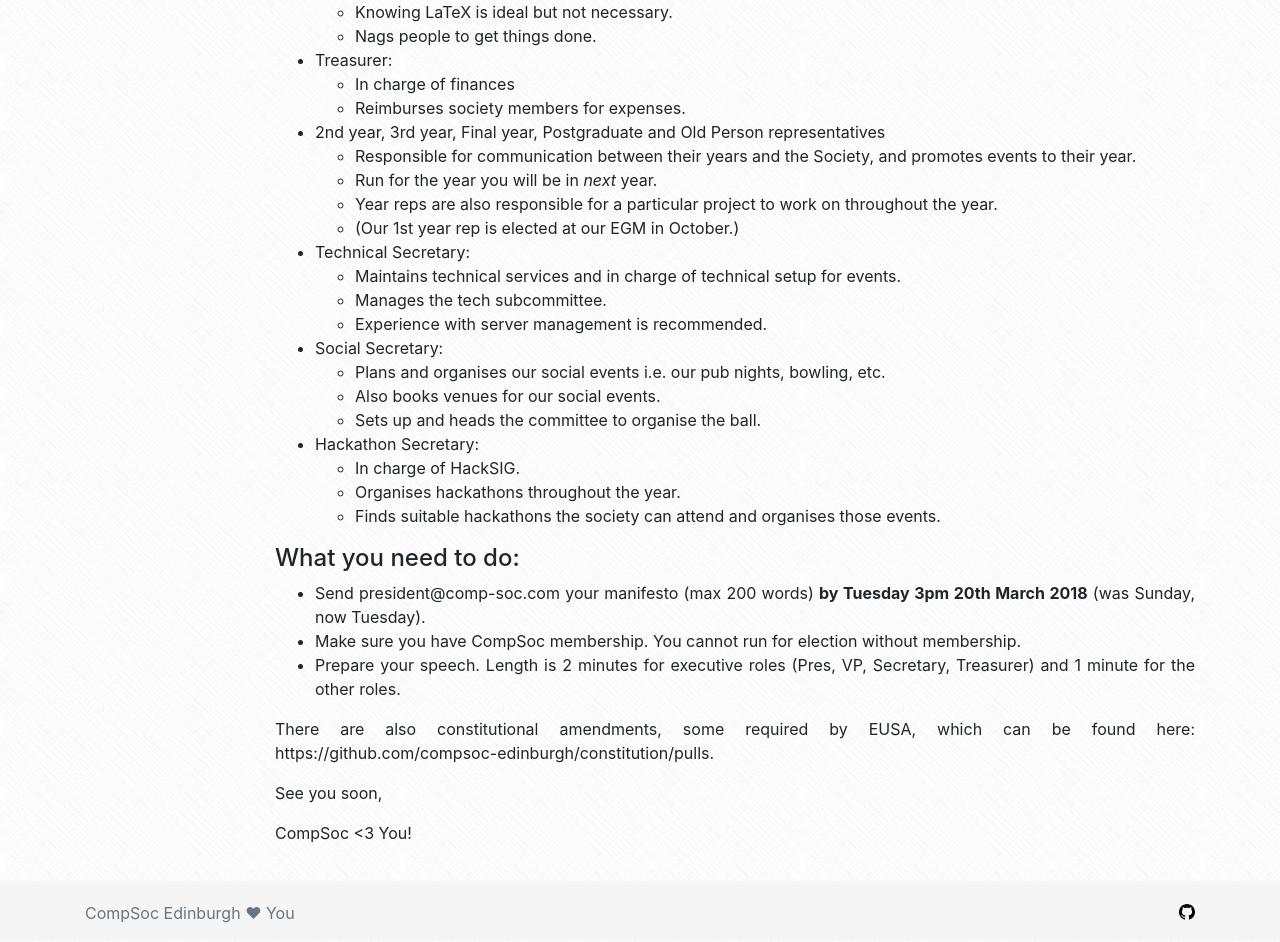
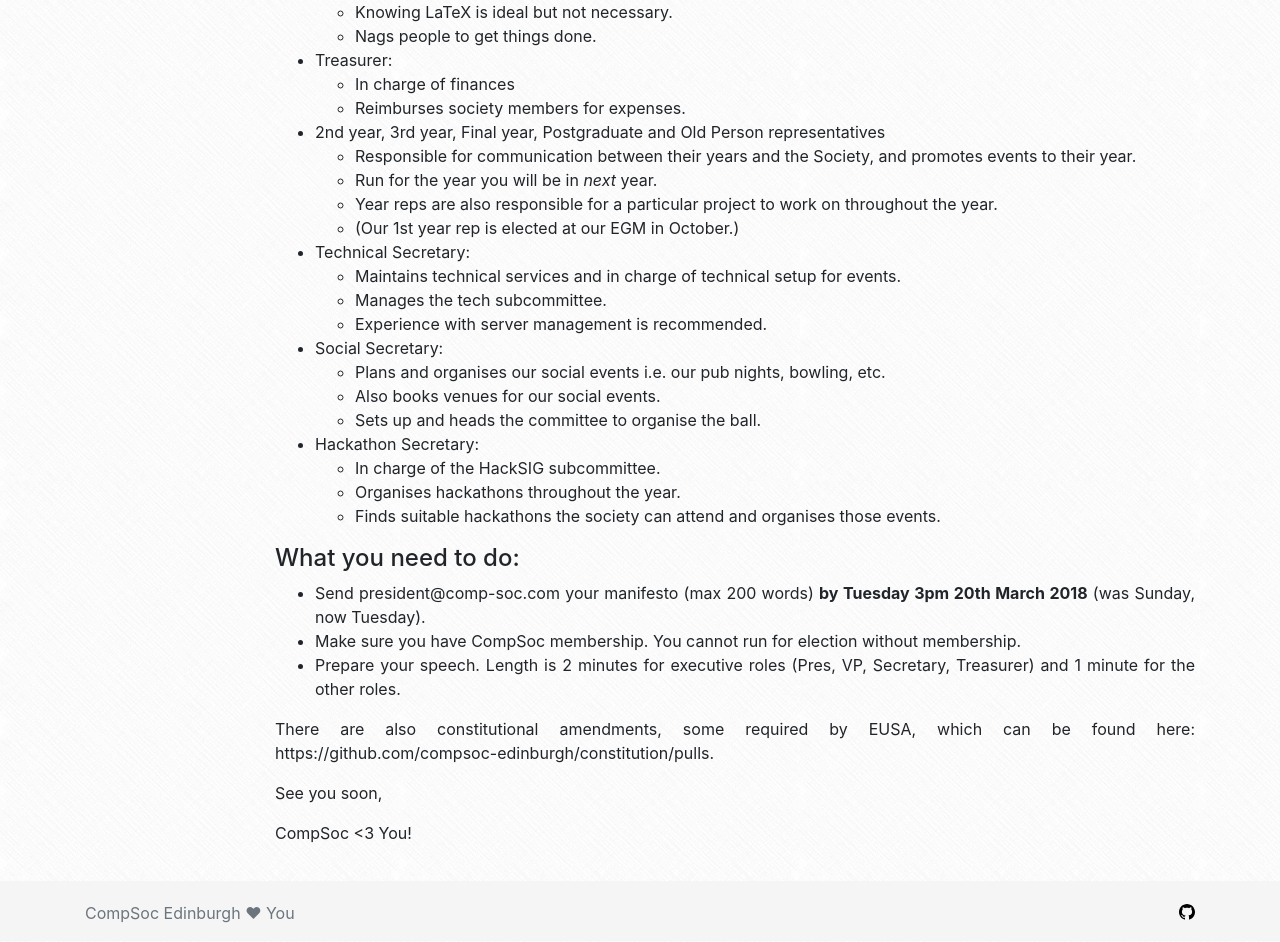
Before and after one commit to compsoc-edinburgh/website, a Jekyll site: the page built from _posts/2018-03-07-march-agm.md, in a window 1280 px wide. Shown: the part 719-1661 px from the top of the page. Built offline with Jekyll 4.4.1, drawn with Linux system fonts in a browser that asks for light colours; nearby versions of some CDN libraries.

Commit message:
Update 2018-03-07-march-agm.md

```diff
--- a/_posts/2018-03-07-march-agm.md
+++ b/_posts/2018-03-07-march-agm.md
@@ -34,7 +34,7 @@ The positions available are as follows:
   - Also books venues for our social events.
   - Sets up and heads the committee to organise the ball.
 - Hackathon Secretary:
-  - In charge of HackSIG.
+  - In charge of the HackSIG subcommittee.
   - Organises hackathons throughout the year.
   - Finds suitable hackathons the society can attend and organises those events.
 
```
